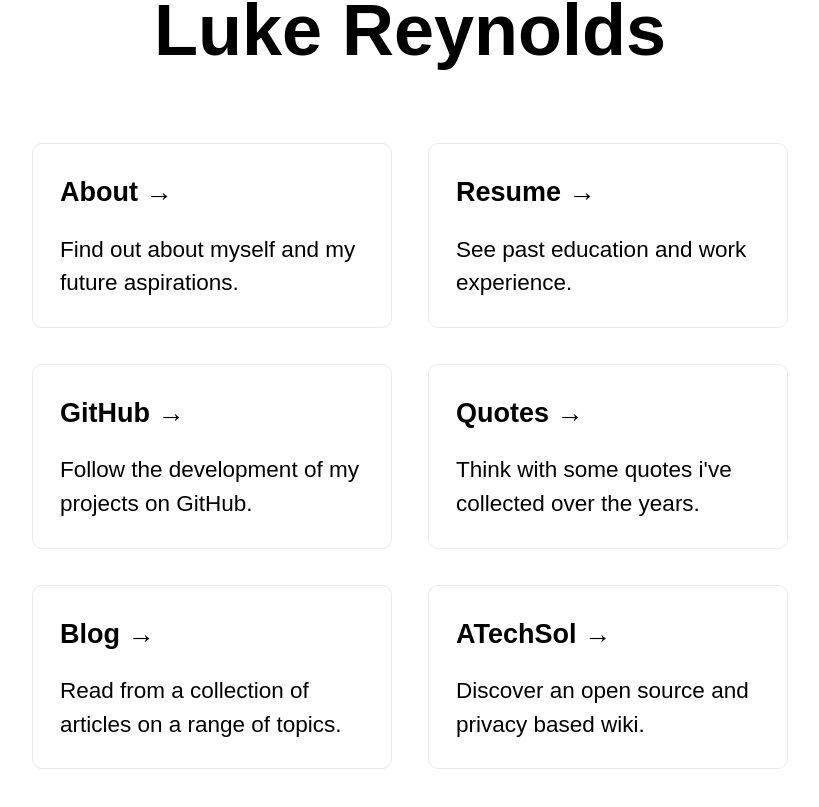
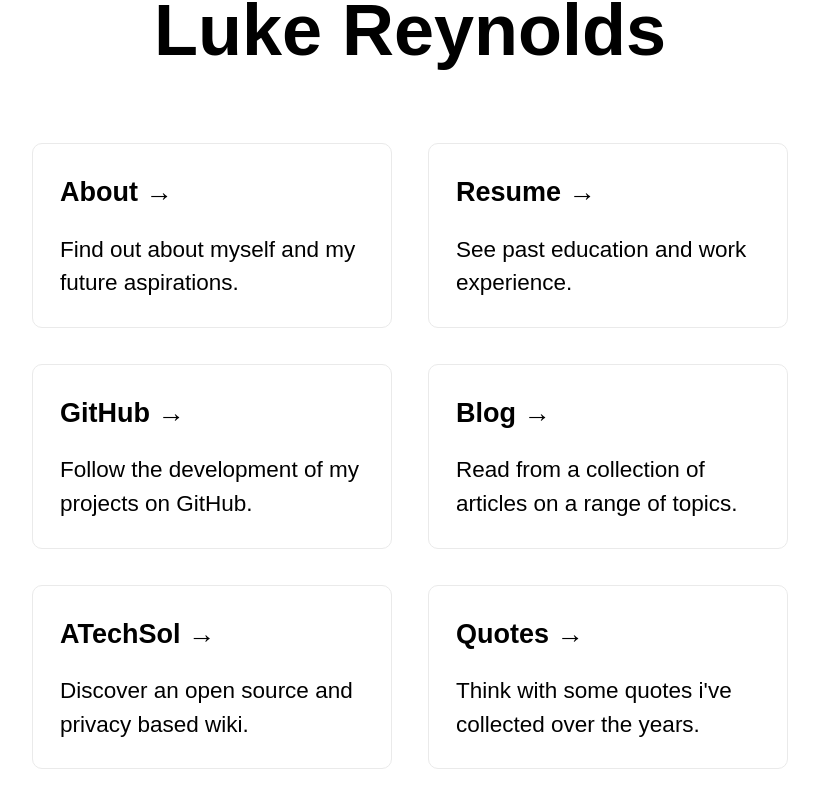
Before and after one commit to lreynolds188/Portfolio, a Next.js app: page / in a window 1280 px wide. Shown: the part 403-1210 px from the top of the page, without its empty margins (230-1049 px from the left). Built offline with nearby package versions, Linux system fonts and the light colour scheme.

Commit message:
Update index.js

```diff
--- a/pages/index.js
+++ b/pages/index.js
@@ -42,11 +42,6 @@ export default function Home() {
             <p>Follow the development of my projects on GitHub.</p>
           </a>
 
-          <a href="/quotes" className={styles.card}>
-            <h3>Quotes &rarr;</h3>
-            <p>Think with some quotes i've collected over the years.</p>
-          </a>
-
           <a href="https://blog.thereynolds.com.au" className={styles.card}>
             <h3>Blog &rarr;</h3>
             <p>Read from a collection of articles on a range of topics.</p>
@@ -57,6 +52,11 @@ export default function Home() {
             <p>Discover an open source and privacy based wiki.</p>
           </a>
 
+          <a href="/quotes" className={styles.card}>
+            <h3>Quotes &rarr;</h3>
+            <p>Think with some quotes i've collected over the years.</p>
+          </a>
+
         </div>
       </main>
     </div>
```
